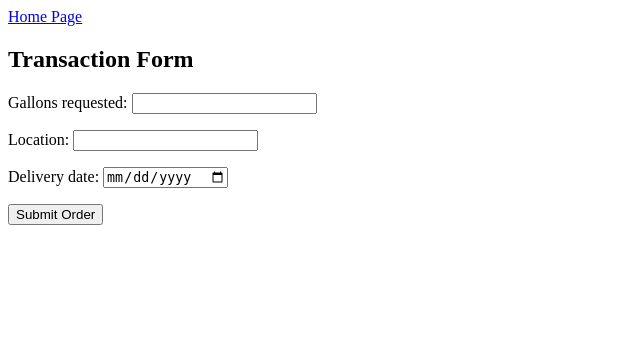
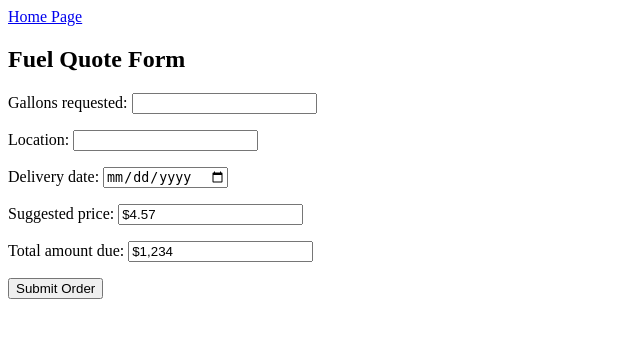
Before and after one commit to DylanL826/COSC-4353-Team-11, a Django app: page /buy/ in a window 1280 px wide. Shown: the top 338 px of the page, without its empty margins (0-640 px from the left). Run offline with Django 4.2, Linux system fonts and the light colour scheme; the visitor is signed in with stand-in values (Sample User, id 1).

Commit message:
saving progress

```diff
--- a/sd_app/forms.py
+++ b/sd_app/forms.py
@@ -32,5 +32,5 @@ class ProfileForm(forms.ModelForm):
 class BuyForm(forms.ModelForm):
     class Meta:
         model = Transaction
-        fields = ('gallons_requested', 'location', 'delivery_date')
+        fields = ('gallons_requested', 'location', 'delivery_date', 'suggested_price', 'total_amount_due')
         widgets = {'delivery_date': DateInput()}
--- a/sd_app/models.py
+++ b/sd_app/models.py
@@ -17,10 +17,12 @@ class Transaction(models.Model):
     # Date and time of desired delivery
     delivery_date = models.CharField(max_length=15)
     # User who made the transaction
+    suggested_price = models.CharField(max_length=5, default='$4.57')
+    total_amount_due = models.CharField(max_length=6, default='$1,234')
     user = models.ForeignKey(User, on_delete=models.CASCADE)
 
     def __str__(self):
-        return "Amount: " + str(self.amount) + " gal. Location: at " + str(self.location) + ". Delivery Date: " + str(self.delivery_date)
+        return "Gallons requested: " + str(self.gallons_requested) + " gal. Location: " + str(self.location) + ". Delivery Date: " + str(self.delivery_date) + ". Suggested price: " + str(self.suggested_price) + ". Total amount due: " + str(self.total_amount_due)
 
 STATE_CHOICES = (
     ('al','AL'),
--- a/sd_app/templates/sd_app/buy.html
+++ b/sd_app/templates/sd_app/buy.html
@@ -1,7 +1,7 @@
 {% extends "sd_app/base.html" %}
 
     {% block content %}
-    <h2> Transaction Form</h2>
+    <h2> Fuel Quote Form</h2>
     <body>
         <form method="POST" action="{% url 'sd_app:buy' %}">
             {% csrf_token %}
--- a/sd_app/templates/sd_app/home.html
+++ b/sd_app/templates/sd_app/home.html
@@ -1,12 +1,12 @@
-<h1>Home Page</h1>
+<h1>ABC Fuel Company Dashboard</h1>
 
 {% if user.is_authenticated %}
     <p>Hello {{user.username}}</p>
     <p>
-        <a href="{% url 'sd_app:profile' %}">Profile</a>
+        <a href="{% url 'sd_app:profile' %}">Profile / Fuel Quote History</a>
     </br>
     </br>
-        <a href="{% url 'sd_app:buy' %}">Make a purchase</a>
+        <a href="{% url 'sd_app:buy' %}">Fuel Quote Form</a>
     </br>
     </br>
         <a href="{% url 'logout' %}">Logout</a>
--- a/sd_app/templates/sd_app/profile.html
+++ b/sd_app/templates/sd_app/profile.html
@@ -16,7 +16,7 @@
         <button class="btn btn-primary" type="submit">Save</button>
     </form>
     <br>
-    <h2>Purchase History</h2>
+    <h2>Fuel Quote History</h2>
     {% for purchase in purchases %}
         <li>{{ purchase }}</li>
     {% endfor %}
```
Also changed, not shown: sd_app/migrations/0015_transaction_suggested_price.py (added), sd_app/migrations/0016_auto_20220710_1523.py (added).
